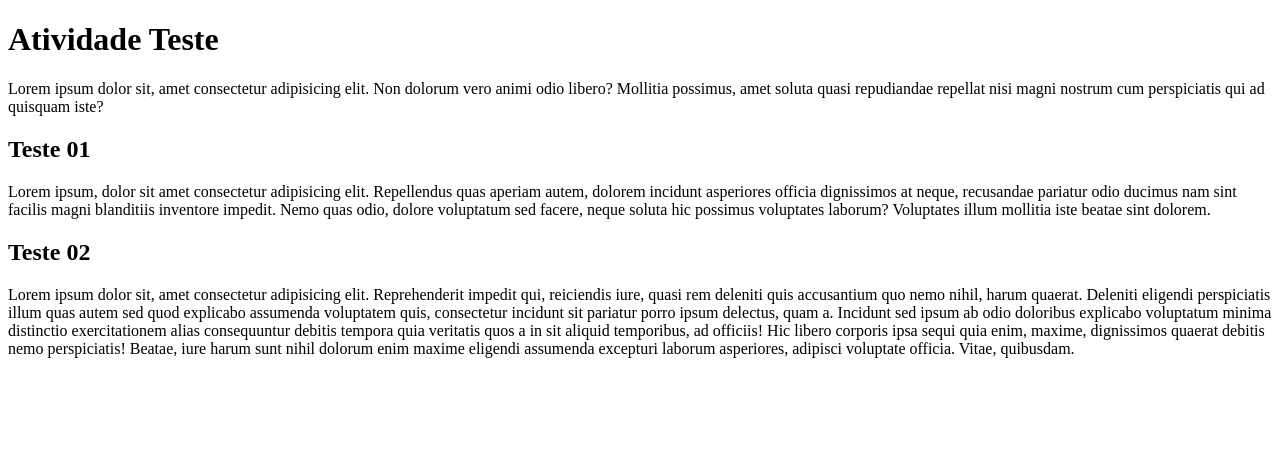
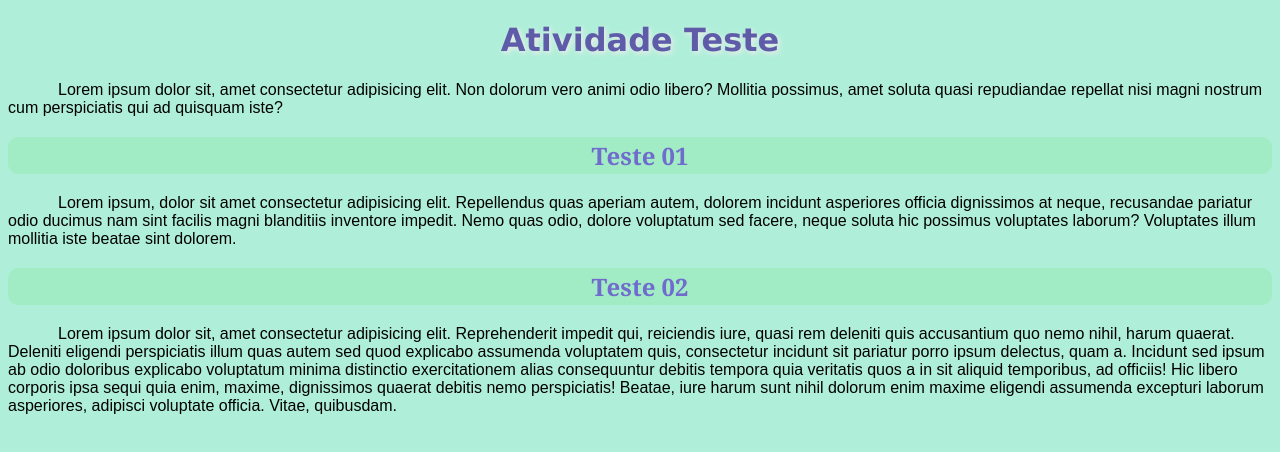
Before and after one commit to Jessika-Andrade/testando-branches, a plain HTML site: page index.html in a window 1280 px wide. Drawn offline with Linux system fonts and the light colour scheme.

Commit message:
escrevendo o estilo

```diff
--- /dev/null
+++ b/estilo.css
@@ -0,0 +1,31 @@
+@charset "UTF-8";
+
+body {
+    background-color: rgb(175, 239, 217);
+    font-size: 16px;
+    font-family: Arial, Helvetica, sans-serif;
+}
+
+h1 {
+    font-family: Verdana, Geneva, Tahoma, sans-serif;
+    color: rgb(94, 91, 169);
+    text-shadow: 2px 2px 5px rgb(241, 236, 236);
+    text-align: center;
+}
+
+h2 {
+    text-align: center;
+    color: rgb(111, 108, 206);
+    background-color: rgba(111, 224, 118, 0.2);
+    padding: 2px;
+    border-radius: 10px;
+    -webkit-border-radius: 10px;
+    -moz-border-radius: 10px;
+    -ms-border-radius: 10px;
+    -o-border-radius: 10px;
+    font-family: Georgia, 'Times New Roman', Times, serif;
+}
+
+p {
+    text-indent: 50px;
+}
--- a/index.html
+++ b/index.html
@@ -4,6 +4,7 @@
     <meta charset="UTF-8">
     <meta name="viewport" content="width=device-width, initial-scale=1.0">
     <title>Testando Branches</title>
+    <link rel="stylesheet" href="estilo.css">
 </head>
 <body>
     <h1>Atividade Teste</h1>
```
